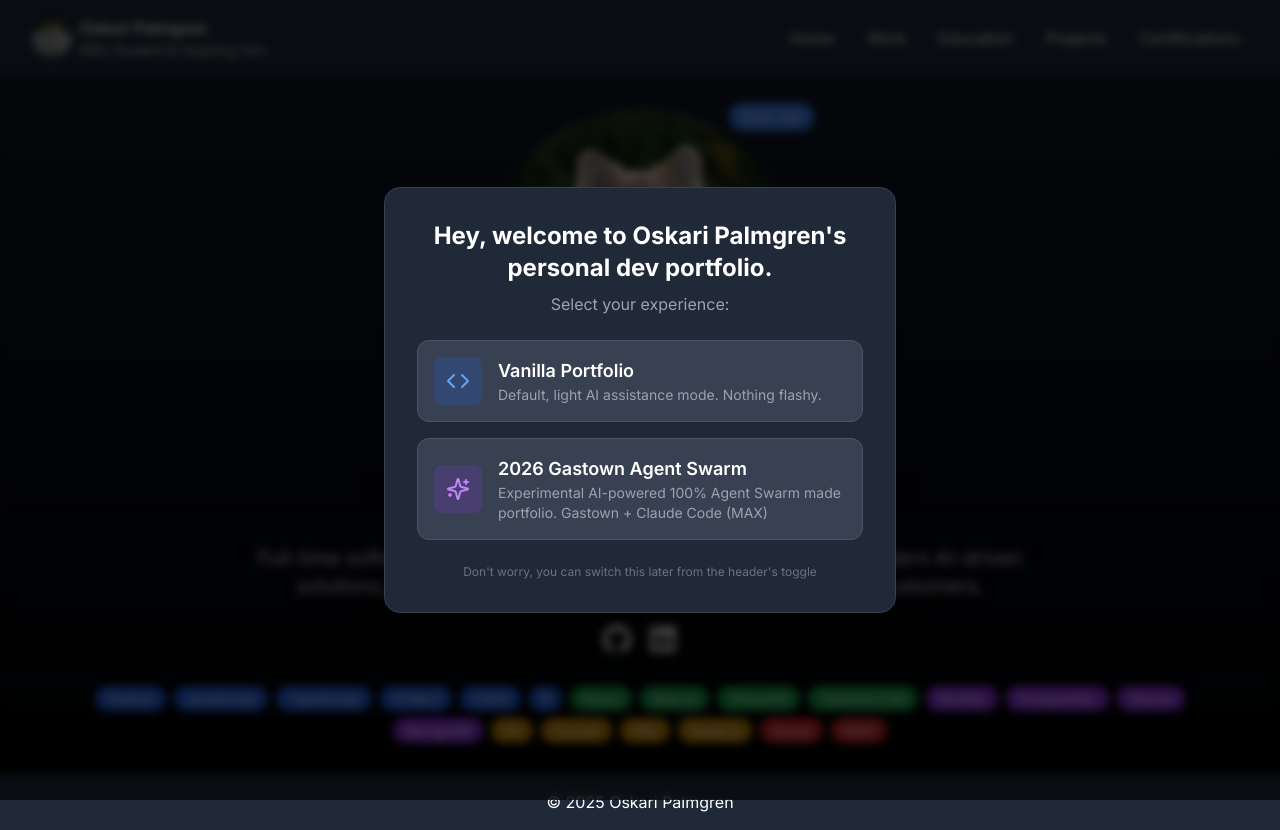
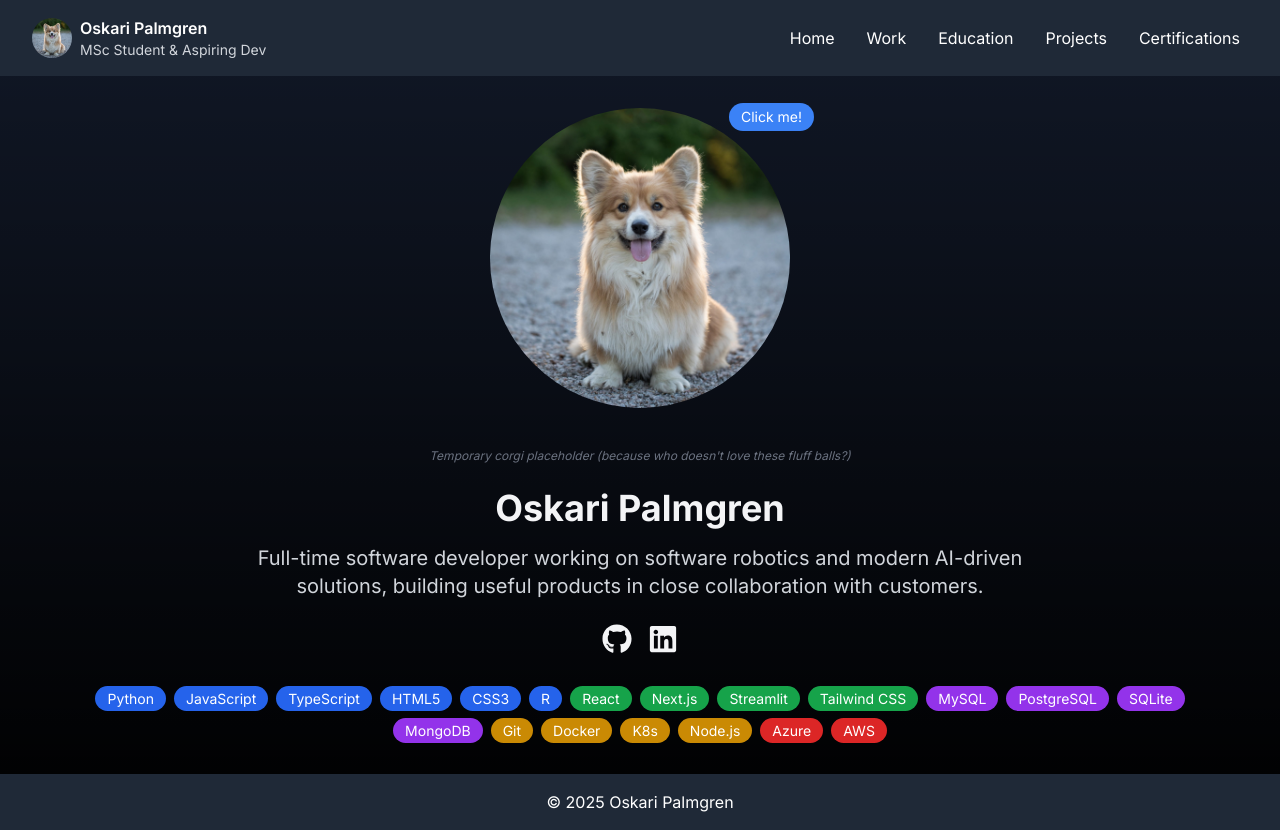
Before and after one commit to Palmgrenoskari/portfolio-site, a Next.js app: page / in a window 1280 px wide. Built offline with nearby package versions, Linux system fonts and the light colour scheme.

Commit message:
Remove mode selection for now.

```diff
--- a/src/app/layout.tsx
+++ b/src/app/layout.tsx
@@ -2,8 +2,6 @@ import "./globals.css";
 import { Inter } from "next/font/google";
 import Header from "@/components/Header";
 import Footer from "@/components/Footer";
-import ModeSelectionModal from "@/components/ModeSelectionModal";
-import { PortfolioModeProvider } from "@/context/PortfolioModeContext";
 
 const inter = Inter({ subsets: ["latin"] });
 
@@ -22,12 +20,9 @@ export default function RootLayout({
       <body
         className={`${inter.className} bg-gray-900 text-gray-100 min-h-screen flex flex-col w-full`}
       >
-        <PortfolioModeProvider>
-          <ModeSelectionModal />
-          <Header />
-          <main className="flex-grow w-full px-4 py-8">{children}</main>
-          <Footer />
-        </PortfolioModeProvider>
+        <Header />
+        <main className="flex-grow w-full px-4 py-8">{children}</main>
+        <Footer />
       </body>
     </html>
   );
--- a/src/components/Header.tsx
+++ b/src/components/Header.tsx
@@ -1,7 +1,6 @@
 import Link from "next/link";
 import LogoWithName from "@/components/ClickableLogo";
 import MobileNav from "./MobileNav";
-import ModeToggle from "./ModeToggle";
 import { routes } from "@/data";
 
 export default function Header() {
@@ -16,8 +15,7 @@ export default function Header() {
         </Link>
 
         {/* Desktop Navigation */}
-        <div className="hidden md:flex items-center gap-6">
-          <ul className="flex space-x-4">
+        <ul className="hidden md:flex space-x-4">
           {routes.map((route) => (
             <li key={route.href}>
               <Link
@@ -29,12 +27,9 @@ export default function Header() {
             </li>
           ))}
         </ul>
-          <ModeToggle />
-        </div>
 
         {/* Mobile Navigation */}
-        <div className="md:hidden flex items-center gap-3">
-          <ModeToggle />
+        <div className="md:hidden">
           <MobileNav routes={routes} />
         </div>
       </nav>
--- a/src/components/ModeSelectionModal.tsx
+++ /dev/null
@@ -1,79 +0,0 @@
-"use client";
-
-import {
-  usePortfolioMode,
-  PortfolioMode,
-} from "@/context/PortfolioModeContext";
-import { Sparkles, Code } from "lucide-react";
-
-export default function ModeSelectionModal() {
-  const { hasSelectedMode, setMode } = usePortfolioMode();
-
-  if (hasSelectedMode) {
-    return null;
-  }
-
-  const handleSelect = (mode: PortfolioMode) => {
-    setMode(mode);
-  };
-
-  return (
-    <div className="fixed inset-0 z-50 flex items-center justify-center bg-black/70 backdrop-blur-sm">
-      <div className="bg-gray-800 border border-gray-700 rounded-2xl p-8 max-w-lg mx-4 shadow-2xl">
-        <h2 className="text-2xl font-bold text-white mb-2 text-center">
-          Hey, welcome to Oskari Palmgren&apos;s personal dev portfolio.
-        </h2>
-
-        <p className="text-gray-400 text-center mb-6">
-          Select your experience:
-        </p>
-
-        <div className="space-y-4">
-          <button
-            onClick={() => handleSelect("vanilla")}
-            className="w-full p-4 bg-gray-700 hover:bg-gray-600 border border-gray-600 hover:border-blue-500 rounded-xl transition-all duration-200 group text-left"
-          >
-            <div className="flex items-center gap-4">
-              <div className="p-3 bg-blue-600/20 rounded-lg group-hover:bg-blue-600/30 transition-colors">
-                <Code className="w-6 h-6 text-blue-400" />
-              </div>
-              <div>
-                <h3 className="font-semibold text-white text-lg">
-                  Vanilla Portfolio
-                </h3>
-                <p className="text-gray-400 text-sm">
-                  Default, light AI assistance mode. Nothing flashy.
-                </p>
-              </div>
-            </div>
-          </button>
-
-          <button
-            onClick={() => handleSelect("agent-swarm")}
-            className="w-full p-4 bg-gray-700 hover:bg-gray-600 border border-gray-600 hover:border-purple-500 rounded-xl transition-all duration-200 group text-left"
-          >
-            <div className="flex items-center gap-4">
-              <div className="p-3 bg-purple-600/20 rounded-lg group-hover:bg-purple-600/30 transition-colors">
-                <Sparkles className="w-6 h-6 text-purple-400" />
-              </div>
-              <div>
-                <h3 className="font-semibold text-white text-lg">
-                  2026 Gastown Agent Swarm
-                </h3>
-                <p className="text-gray-400 text-sm">
-                  Experimental AI-powered 100% Agent Swarm made portfolio.
-                  Gastown + Claude Code (MAX)
-                </p>
-              </div>
-            </div>
-          </button>
-        </div>
-
-        <p className="text-gray-500 text-xs text-center mt-6">
-          Don&apos;t worry, you can switch this later from the header&apos;s
-          toggle
-        </p>
-      </div>
-    </div>
-  );
-}
--- a/src/components/ModeToggle.tsx
+++ /dev/null
@@ -1,44 +0,0 @@
-"use client";
-
-import { usePortfolioMode } from "@/context/PortfolioModeContext";
-import { Sparkles, Code } from "lucide-react";
-
-export default function ModeToggle() {
-  const { mode, setMode, hasSelectedMode } = usePortfolioMode();
-
-  if (!hasSelectedMode) {
-    return null;
-  }
-
-  const isAgentSwarm = mode === "agent-swarm";
-
-  return (
-    <button
-      onClick={() => setMode(isAgentSwarm ? "vanilla" : "agent-swarm")}
-      className="flex items-center gap-2 px-3 py-1.5 rounded-full bg-gray-700 hover:bg-gray-600 border border-gray-600 transition-all duration-200"
-      title={`Switch to ${isAgentSwarm ? "Vanilla" : "Agent Swarm"} mode`}
-    >
-      <div className="relative flex items-center">
-        {/* Track */}
-        <div className={`w-10 h-5 rounded-full transition-colors duration-200 ${
-          isAgentSwarm ? "bg-purple-600" : "bg-blue-600"
-        }`}>
-          {/* Thumb */}
-          <div className={`absolute top-0.5 w-4 h-4 rounded-full bg-white shadow transition-transform duration-200 flex items-center justify-center ${
-            isAgentSwarm ? "translate-x-5" : "translate-x-0.5"
-          }`}>
-            {isAgentSwarm ? (
-              <Sparkles className="w-2.5 h-2.5 text-purple-600" />
-            ) : (
-              <Code className="w-2.5 h-2.5 text-blue-600" />
-            )}
-          </div>
-        </div>
-      </div>
-
-      <span className="text-xs font-medium text-gray-300 hidden sm:inline">
-        {isAgentSwarm ? "Agent Swarm" : "Vanilla"}
-      </span>
-    </button>
-  );
-}
--- a/src/context/PortfolioModeContext.tsx
+++ /dev/null
@@ -1,55 +0,0 @@
-"use client";
-
-import { createContext, useContext, useState, useEffect, ReactNode } from "react";
-
-export type PortfolioMode = "vanilla" | "agent-swarm";
-
-interface PortfolioModeContextType {
-  mode: PortfolioMode | null;
-  setMode: (mode: PortfolioMode) => void;
-  hasSelectedMode: boolean;
-}
-
-const PortfolioModeContext = createContext<PortfolioModeContextType | undefined>(undefined);
-
-const STORAGE_KEY = "portfolio-mode";
-
-export function PortfolioModeProvider({ children }: { children: ReactNode }) {
-  const [mode, setModeState] = useState<PortfolioMode | null>(null);
-  const [hasSelectedMode, setHasSelectedMode] = useState(false);
-  const [isHydrated, setIsHydrated] = useState(false);
-
-  useEffect(() => {
-    const stored = localStorage.getItem(STORAGE_KEY) as PortfolioMode | null;
-    if (stored === "vanilla" || stored === "agent-swarm") {
-      setModeState(stored);
-      setHasSelectedMode(true);
-    }
-    setIsHydrated(true);
-  }, []);
-
-  const setMode = (newMode: PortfolioMode) => {
-    setModeState(newMode);
-    setHasSelectedMode(true);
-    localStorage.setItem(STORAGE_KEY, newMode);
-  };
-
-  // Don't render children until hydrated to avoid flash
-  if (!isHydrated) {
-    return null;
-  }
-
-  return (
-    <PortfolioModeContext.Provider value={{ mode, setMode, hasSelectedMode }}>
-      {children}
-    </PortfolioModeContext.Provider>
-  );
-}
-
-export function usePortfolioMode() {
-  const context = useContext(PortfolioModeContext);
-  if (context === undefined) {
-    throw new Error("usePortfolioMode must be used within a PortfolioModeProvider");
-  }
-  return context;
-}
```
Lines whose indentation alone changed are shown as unchanged.
